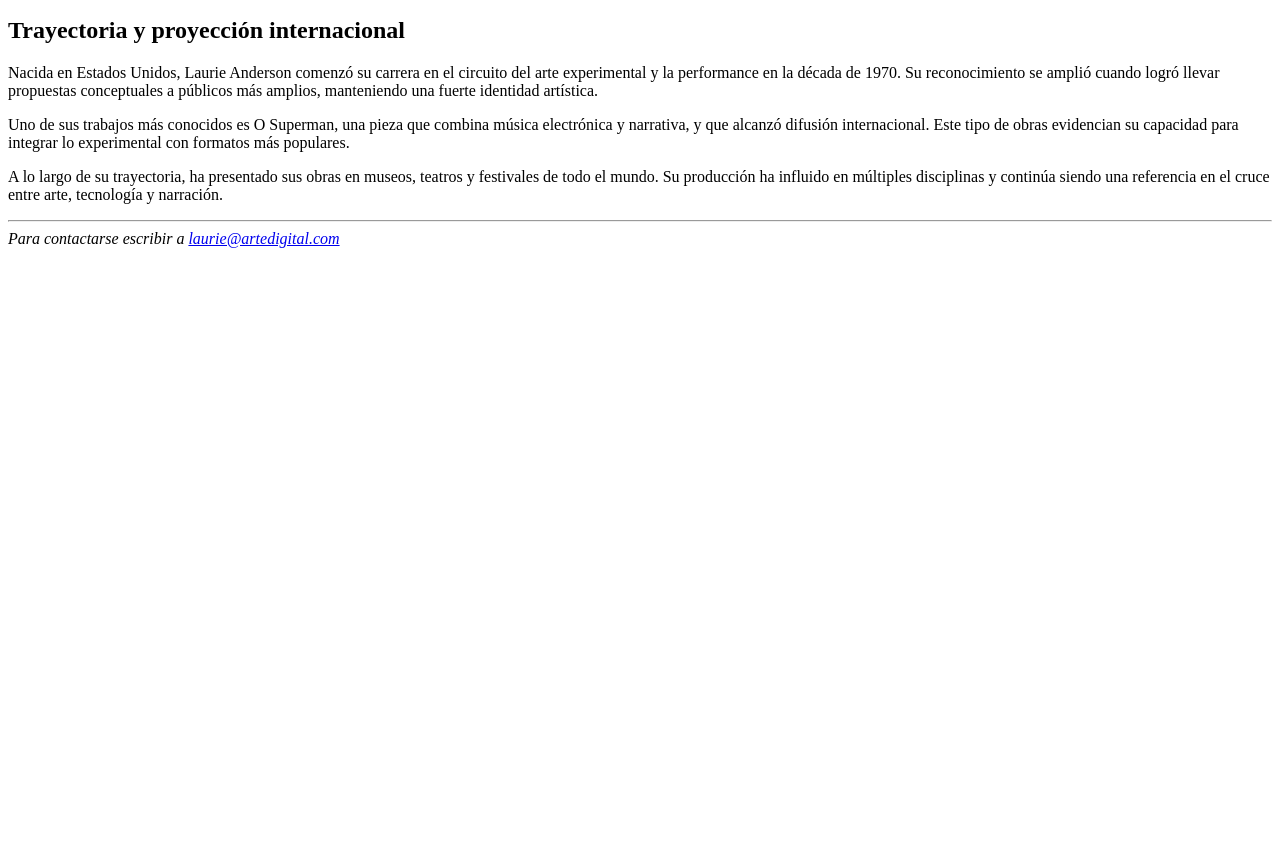
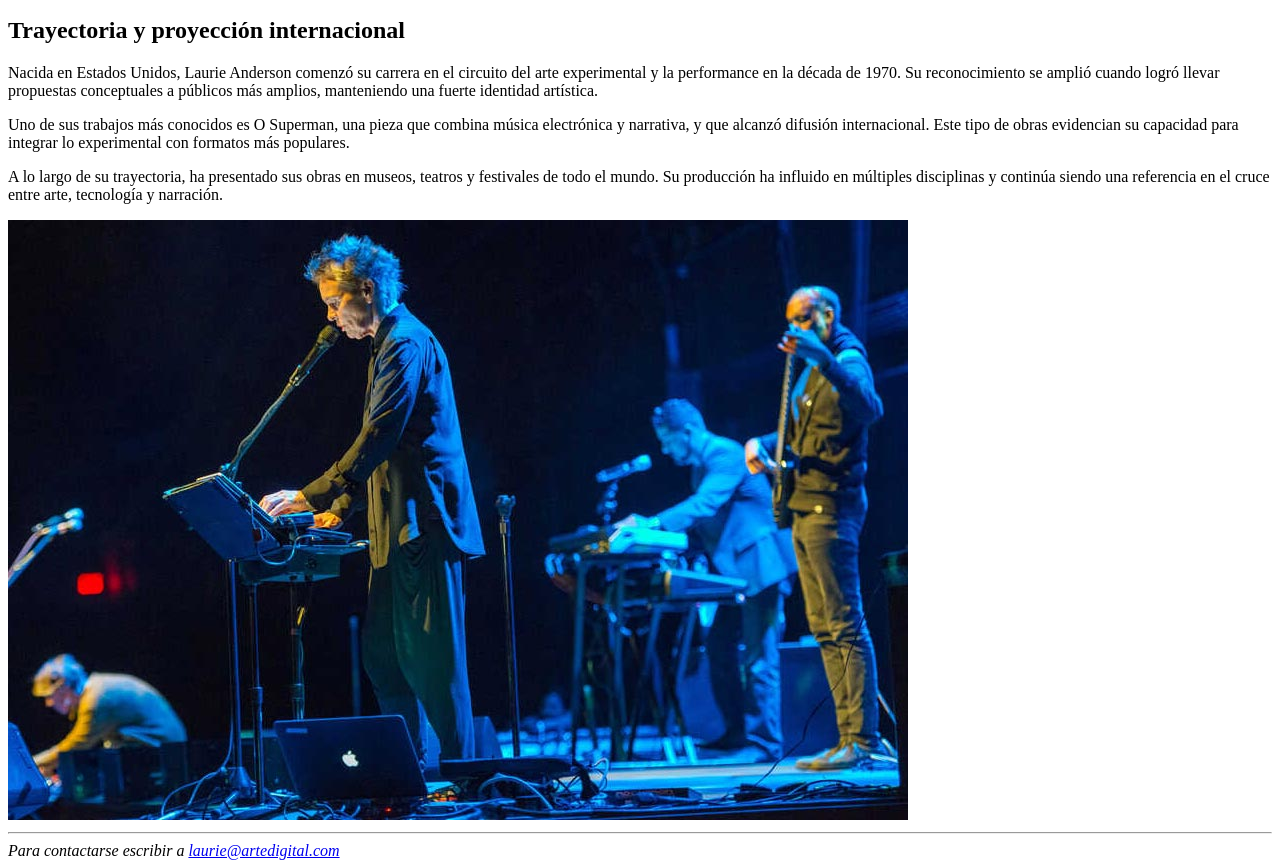
Before and after one commit to GalaMicaelaGutierrezBasso/PrimerParcialSegundaParte, a plain HTML site: page trayectoria.html in a window 1280 px wide. Shown: the part 77-945 px from the top of the page. Before the commit the page ends 800 px from the top, so only its background shows below. Drawn offline with Linux system fonts and the light colour scheme.

Commit message:
trayectoria.html actualizado
foto en trayectoria.html

```diff
--- a/trayectoria.html
+++ b/trayectoria.html
@@ -21,6 +21,7 @@
             <p>Uno de sus trabajos más conocidos es O Superman, una pieza que combina música electrónica y narrativa, y que alcanzó difusión internacional. Este tipo de obras evidencian su capacidad para integrar lo experimental con formatos más populares.</p>
             <p>A lo largo de su trayectoria, ha presentado sus obras en museos, teatros y festivales de todo el mundo. Su producción ha influido en múltiples disciplinas y continúa siendo una referencia en el cruce entre arte, tecnología y narración.</p>
         </section>
+        <img src="img/anderson-2.jpg" alt="Laurie Anderson en una performance" width="900" height="600">
     </main>
 <hr>
 <footer><address>Para contactarse escribir a <a href="mailto:laurie@artedigital.com">laurie@artedigital.com</a></address></footer>
```
